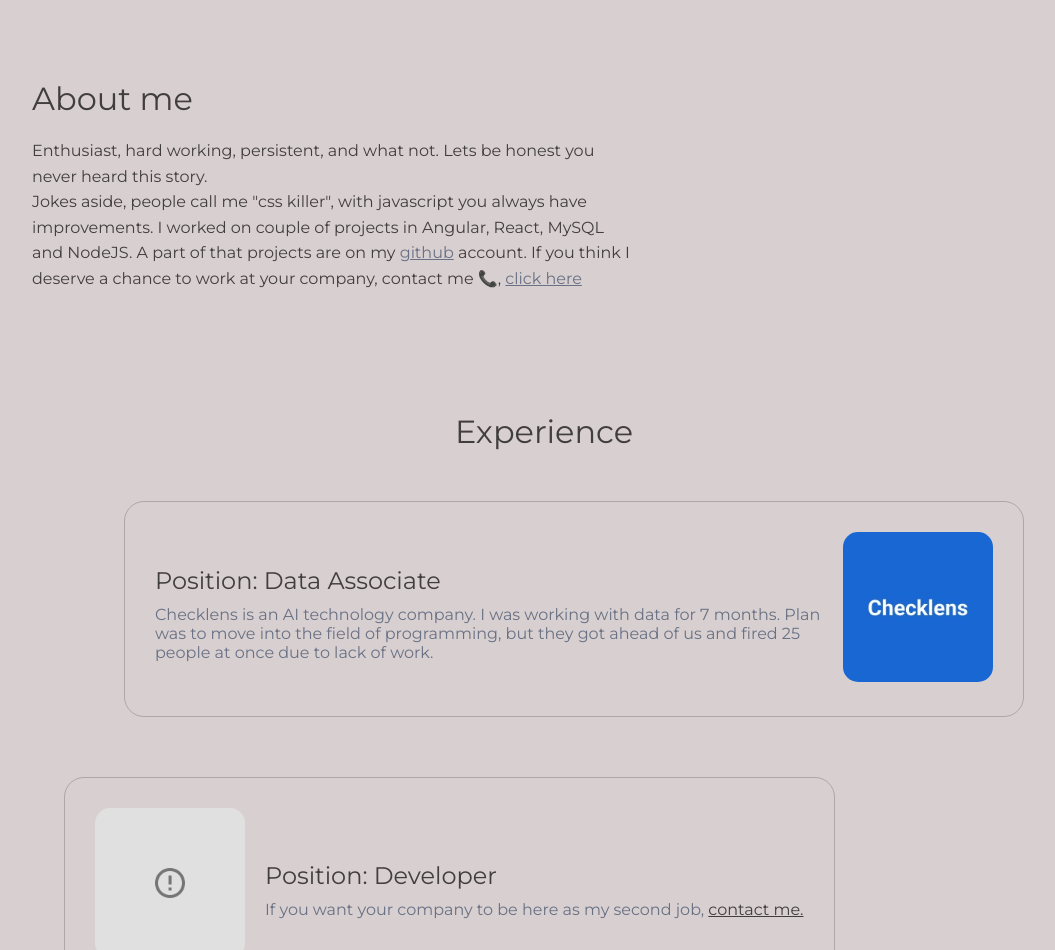
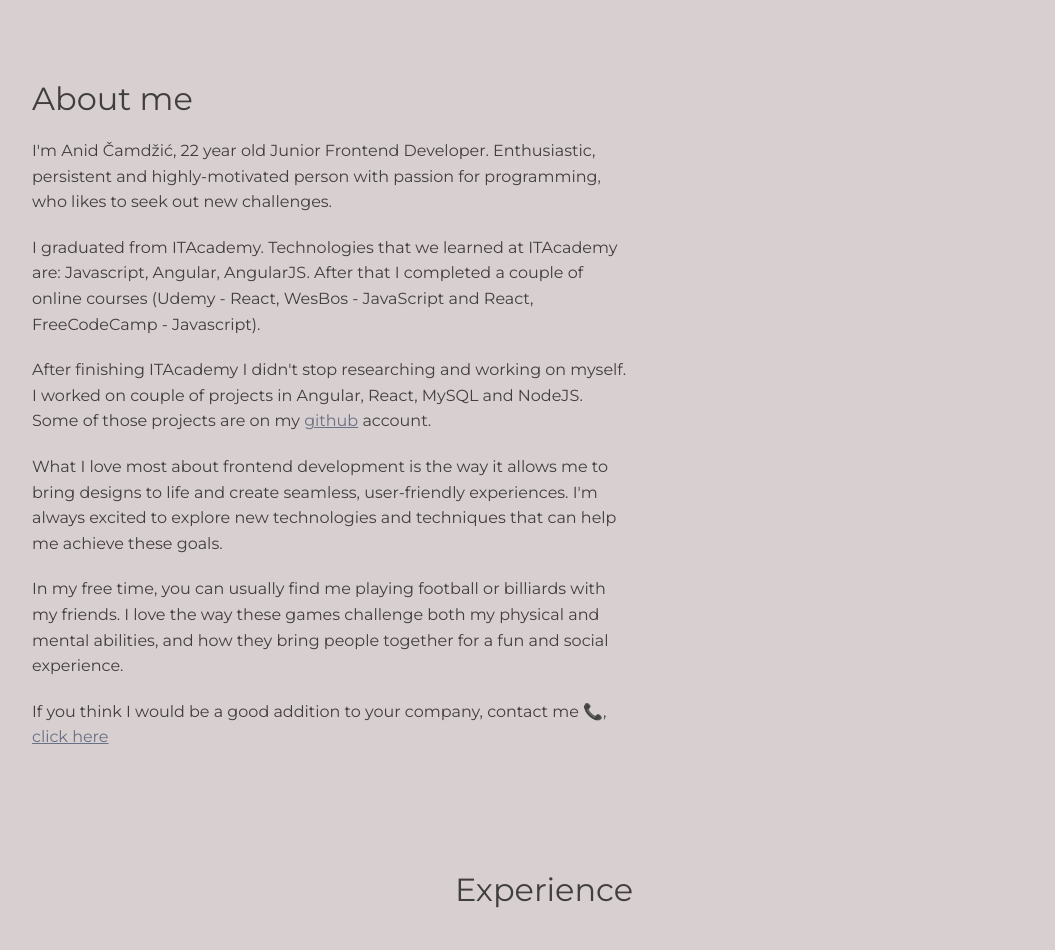
Before and after one commit to anidc/personal-website, a plain HTML site: page index.html in a window 1280 px wide. Shown: the part 820-1770 px from the top of the page, without its empty margins (96-1151 px from the left). Drawn offline with nearby package versions, Linux system fonts and the light colour scheme; no server answers.

Commit message:
added favicon and about me update

```diff
--- a/index.html
+++ b/index.html
@@ -5,6 +5,10 @@
     <meta charset="UTF-8">
     <meta http-equiv="X-UA-Compatible" content="IE=edge">
     <meta name="viewport" content="width=device-width, initial-scale=1.0">
+    <link rel="apple-touch-icon" sizes="180x180" href="/apple-touch-icon.png">
+    <link rel="icon" type="image/png" sizes="32x32" href="/favicon-32x32.png">
+    <link rel="icon" type="image/png" sizes="16x16" href="/favicon-16x16.png">
+    <link rel="manifest" href="/site.webmanifest">
     <link rel="stylesheet" href="style.css">
     <link rel="preconnect" href="https://fonts.googleapis.com">
     <link rel="preconnect" href="https://fonts.gstatic.com" crossorigin>
@@ -53,13 +57,32 @@
     </main>
     <section class="aboutme" id="aboutmeid">
         <h1 class="section-title">About me</h1>
-        <p>Enthusiast, hard working, persistent, and what not. Lets be honest you never heard this story. <br> Jokes
-            aside,
-            people call me "css killer", with javascript you always have improvements. I worked on couple of projects in
-            Angular, React, MySQL and NodeJS. A part of that projects are on my <span
+        <p>I'm Anid Čamdžić, 22 year old Junior Frontend Developer. Enthusiastic, persistent and highly-motivated person
+            with passion
+            for programming, who likes to seek out new challenges.
+        <p>
+            I graduated from ITAcademy. Technologies that we learned at
+            ITAcademy are: Javascript, Angular, AngularJS. After that I
+            completed a couple of online courses
+            (Udemy - React, WesBos - JavaScript and React, FreeCodeCamp - Javascript).
+        </p>
+        <p>
+            After finishing ITAcademy I didn't stop researching and working on myself. I worked on couple of projects in
+            Angular, React, MySQL and NodeJS. Some of those projects are on my <span
                 onclick="viewScroller('projectsid')"><u>github</u></span> account.
-            If you think I deserve a chance to work at your company, contact me 📞,
+        </p>
+        <p>What I love most about frontend development is the way it allows me to bring designs to life and create
+            seamless, user-friendly experiences. I'm always excited to explore new technologies and techniques that can
+            help me achieve these goals.</p>
+        <p>
+            In my free time, you can usually find me playing football or billiards with my friends. I love the way these
+            games challenge both my physical and mental abilities, and how they bring people together for a fun and
+            social experience.
+        </p>
+        <p>
+            If you think I would be a good addition to your company, contact me 📞,
             <span onclick="viewScroller('contactid')"><u>click here</u></span>
+        </p>
         </p>
     </section>
     <section class="experience" id="experienceid">
```
Also changed, not shown: android-chrome-192x192.png (added), android-chrome-512x512.png (added), apple-touch-icon.png (added), favicon-16x16.png (added), favicon-32x32.png (added), favicon.ico (added), site.webmanifest (added).
